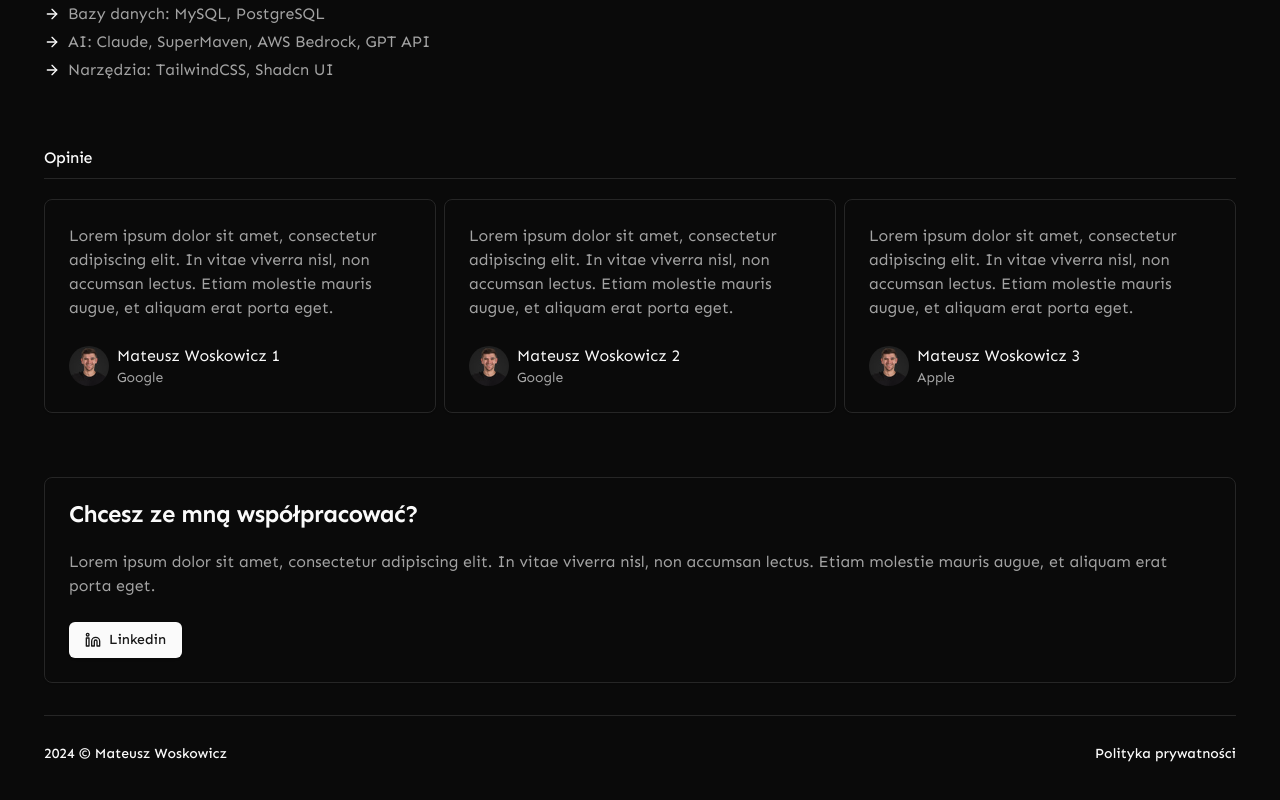
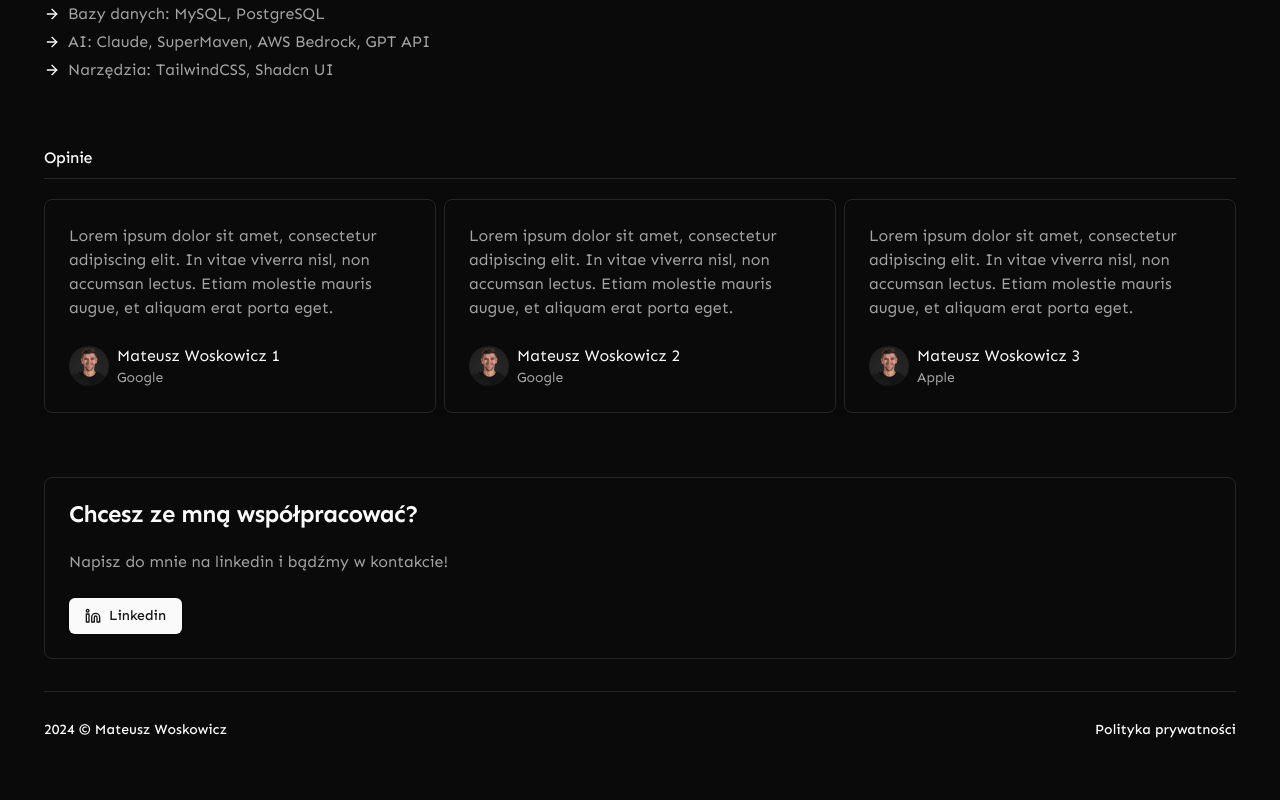
Before and after one commit to Woskus/mateuszwoskowicz.pl, a Next.js app: page / in a window 1280 px wide. Shown: the part 4820-5620 px from the top of the page. Built offline with nearby package versions, Linux system fonts and the light colour scheme.

Commit message:
Change CTA content

```diff
--- a/components/cta.tsx
+++ b/components/cta.tsx
@@ -17,7 +17,7 @@ export function Cta() {
 
           <CardContent className="space-y-6">
             <p className="text-muted-foreground">
-              Lorem ipsum dolor sit amet, consectetur adipiscing elit. In vitae viverra nisl, non accumsan lectus. Etiam molestie mauris augue, et aliquam erat porta eget.
+              Napisz do mnie na linkedin i bądźmy w kontakcie!
             </p>
           </CardContent>
 
```
